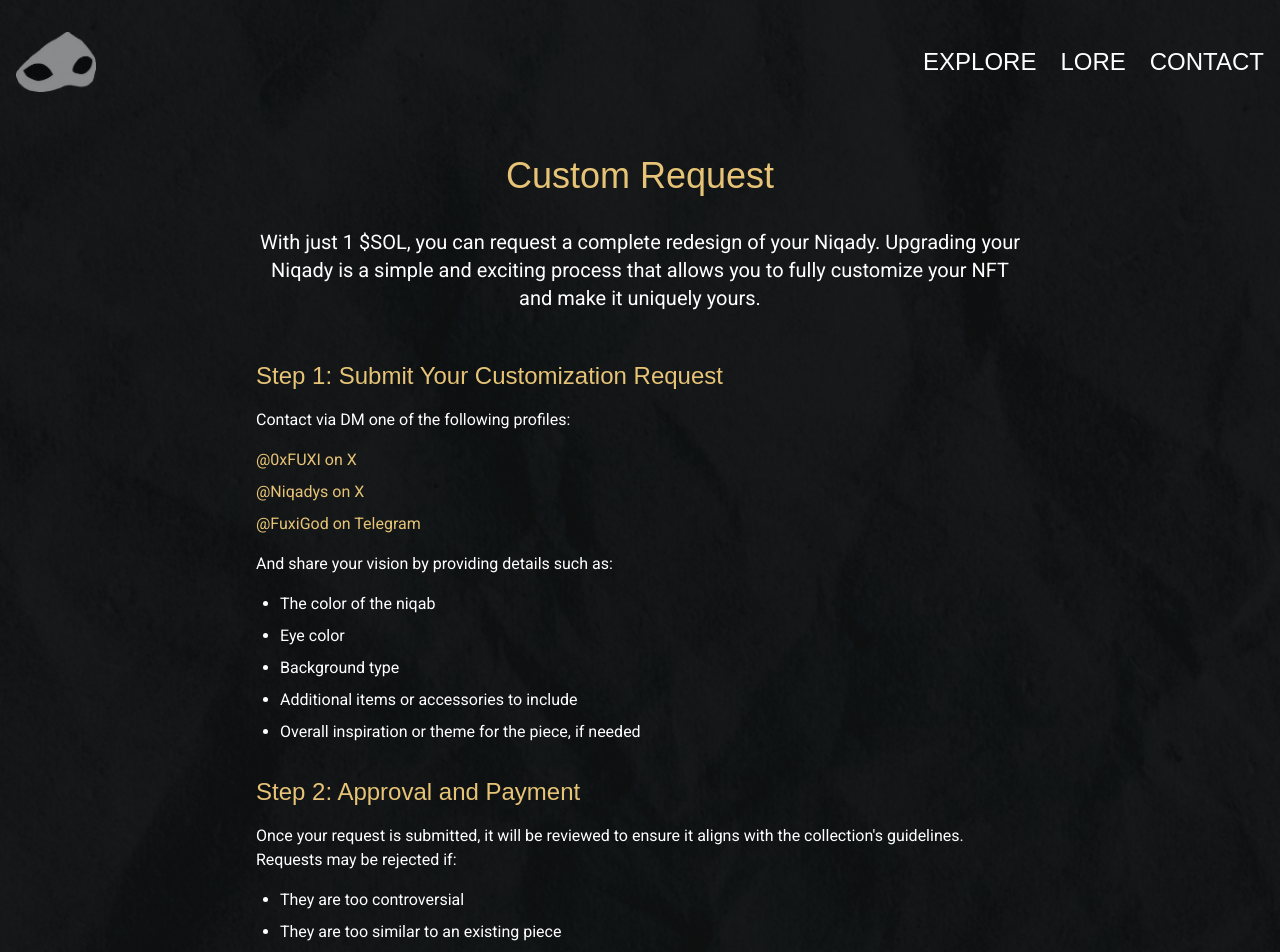
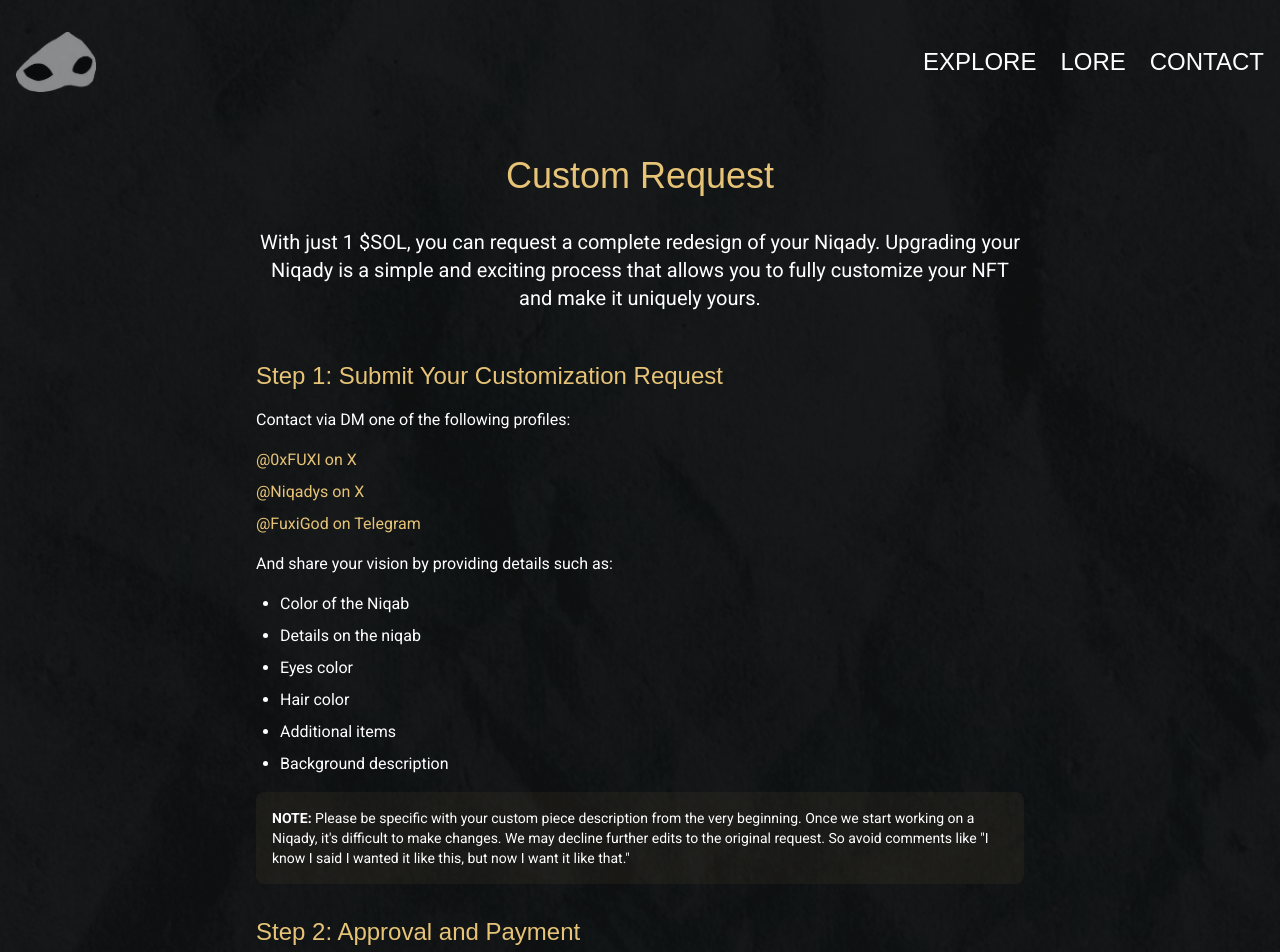
Before and after one commit to machidevdev/niqadymaker, a Next.js app: page /custom in a window 1280 px wide. Shown: the top 952 px of the page. Built offline with nearby package versions, Linux system fonts and the light colour scheme; a web font is replaced by a local one.

Commit message:
refactor: enhance custom piece description with clearer details and add a note on edit limitations

```diff
--- a/src/app/custom/page.tsx
+++ b/src/app/custom/page.tsx
@@ -58,12 +58,24 @@
                 And share your vision by providing details such as:
               </p>
               <ul className="list-disc pl-6 space-y-2">
-                <li>The color of the niqab</li>
-                <li>Eye color</li>
-                <li>Background type</li>
-                <li>Additional items or accessories to include</li>
-                <li>Overall inspiration or theme for the piece, if needed</li>
+                <li>Color of the Niqab</li>
+                <li>Details on the niqab</li>
+                <li>Eyes color</li>
+                <li>Hair color</li>
+                <li>Additional items</li>
+                <li>Background description</li>
               </ul>
+
+              <div className="mt-6 p-4 bg-primary/5 rounded-lg">
+                <p className="text-sm">
+                  <strong>NOTE:</strong> Please be specific with your custom
+                  piece description from the very beginning. Once we start
+                  working on a Niqady, it&apos;s difficult to make changes. We
+                  may decline further edits to the original request. So avoid
+                  comments like &quot;I know I said I wanted it like this, but
+                  now I want it like that.&quot;
+                </p>
+              </div>
             </section>
 
             <section className="space-y-4">
@@ -76,10 +88,11 @@
                 rejected if:
               </p>
               <ul className="list-disc pl-6 space-y-2">
-                <li>They are too controversial</li>
-                <li>They are too similar to an existing piece</li>
-                <li>They do not fit the ethos of the collection</li>
+                <li>Too controversial</li>
+                <li>Too similar to an existing piece</li>
+                <li>Don&apos;t fit the ethos of the collection</li>
               </ul>
+              <p className="mt-4">Pay the 1 $SOL to the provided address.</p>
             </section>
 
             <section className="space-y-4">
```
